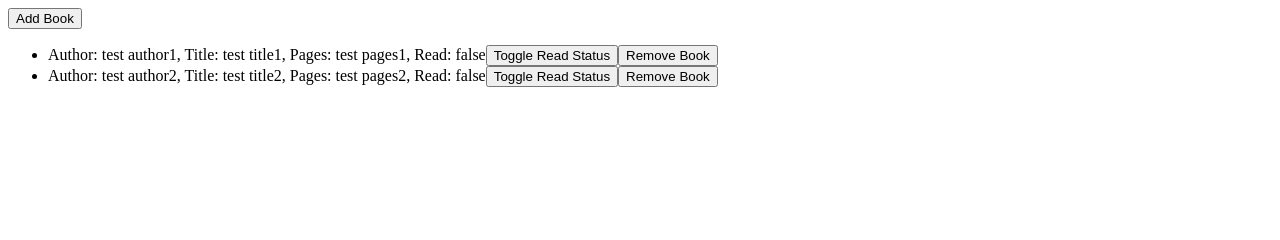
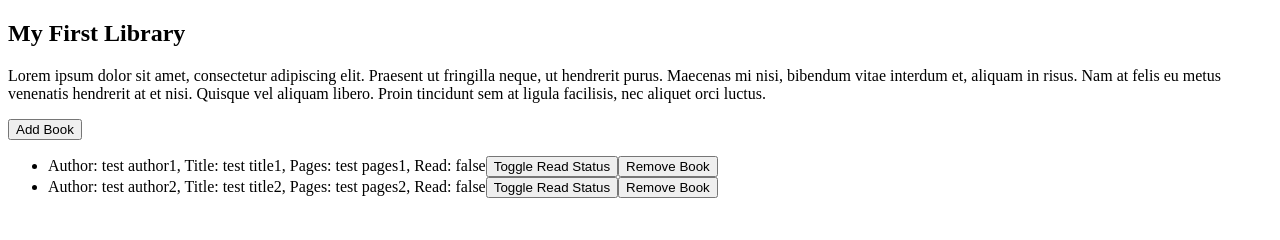
Before and after one commit to jackyfenggh/library, a plain HTML site: page index.html in a window 1280 px wide. Drawn offline with Linux system fonts and the light colour scheme.

Commit message:
Add header and main elements

```diff
--- a/index.html
+++ b/index.html
@@ -8,9 +8,15 @@
   <link rel="stylesheet" href="style.css">
 </head>
 <body>
+  <header>
+    <h2>My First Library</h2>
+    <p>Lorem ipsum dolor sit amet, consectetur adipiscing elit. Praesent ut fringilla neque, ut hendrerit purus. Maecenas mi nisi, bibendum vitae interdum et, aliquam in risus. Nam at felis eu metus venenatis hendrerit at et nisi. Quisque vel aliquam libero. Proin tincidunt sem at ligula facilisis, nec aliquet orci luctus.</p>
     <button id="add-book-button">Add Book</button>
+  </header>
+  <main>
     <ul id="books-ul">
     </ul>
+
     <form id="add-book-form">
       <label for="author">Author*</label>
       <input name="author" id="author" type="text" placeholder="J. R. R. Tolkein">
@@ -23,6 +29,7 @@
       <button id="add-book-form-submit-button" onclick="return false">Add Book</button>
       <button id="add-book-form-cancel-button" onclick="return false">Cancel</button>
     </form>
+  </main>
 </body>
 </html>
 <script src="app.js"></script>
```
Also changed, not shown: 1 other file. Lines whose indentation alone changed are shown as unchanged.
